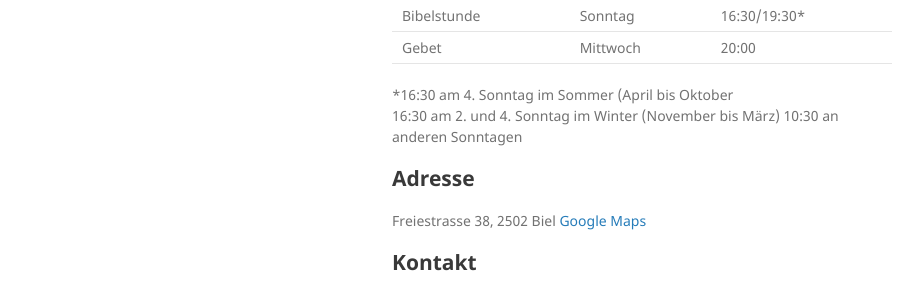
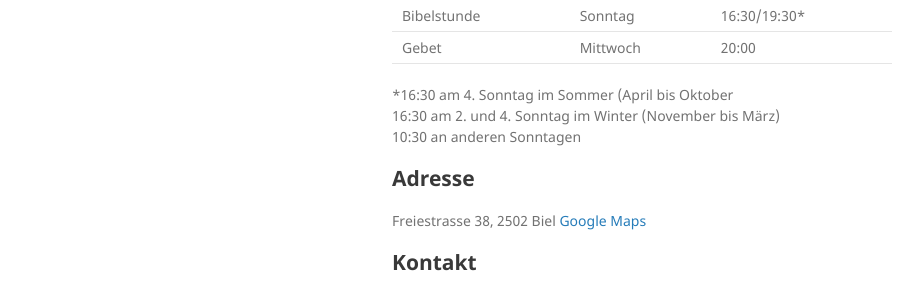
Before and after one commit to gitjo7265/rf38, a Jekyll site: the page built from index.md, in a window 1280 px wide. Shown: the part 897-1194 px from the top of the page, without its empty margins (178-1101 px from the left). Built offline with Jekyll 4.4.1, drawn with Linux system fonts in a browser that asks for light colours; our own code applies the rules of GitHub Pages for plain Markdown files.

```diff
--- a/index.md
+++ b/index.md
@@ -45,7 +45,7 @@ Rue Franche 38, 2502 Bienne [Google Maps](https://www.google.ch/maps/place/Rue+F
 | Gebet               | Mittwoch  | 20:00         |
 
 *16:30 am 4. Sonntag im Sommer (April bis Oktober\
-16:30 am 2. und 4. Sonntag im Winter (November bis März)
+16:30 am 2. und 4. Sonntag im Winter (November bis März)\
 10:30 an anderen Sonntagen
 
 ## Adresse
```
